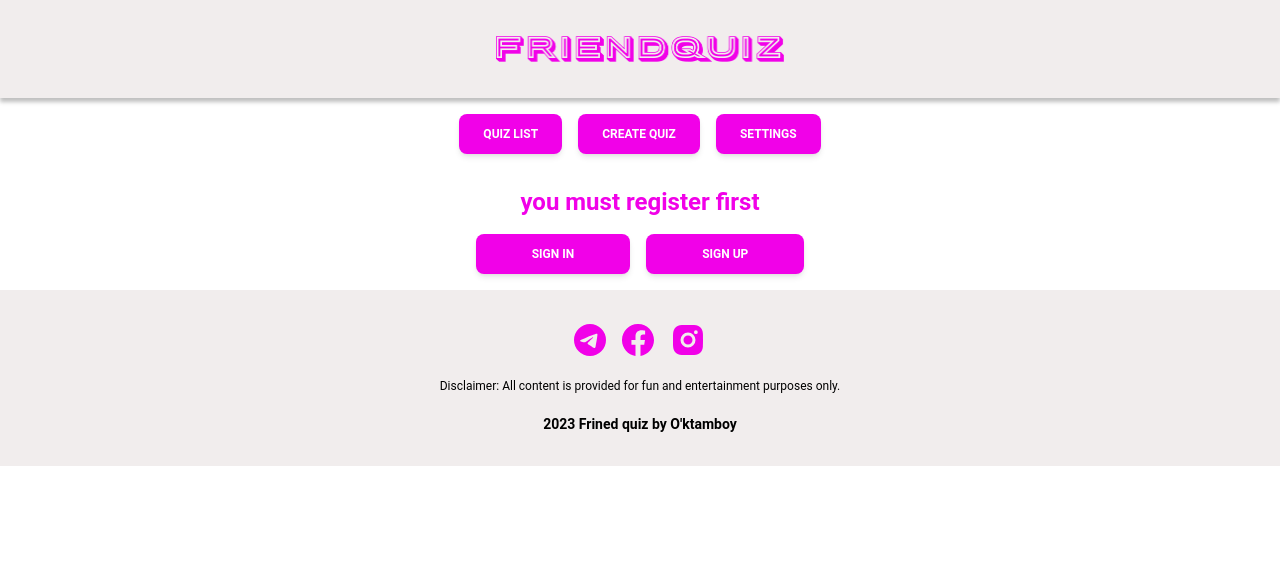
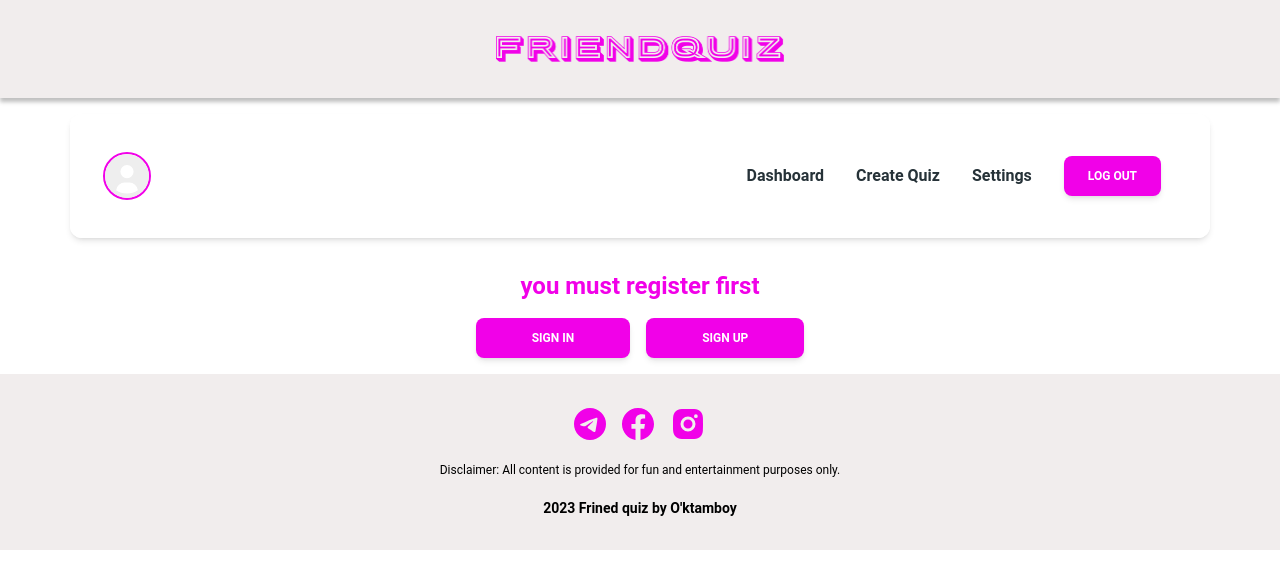
Before and after one commit to oktamboy0411/freandQuiz, a React (Vite) app: page /dashboard in a window 1280 px wide. Shown: the top 588 px of the page. Built offline with nearby package versions, Linux system fonts and the light colour scheme.

Commit message:
add navbar

```diff
--- /dev/null
+++ b/src/assets/AvatarLogo.tsx
@@ -0,0 +1,15 @@
+function AvatarLogo() {
+  return (
+    <svg
+      className="w-12 h-12 text-gray-200 dark:text-gray-700 border-2 rounded-full border-pinkColor"
+      aria-hidden="true"
+      xmlns="http://www.w3.org/2000/svg"
+      fill="currentColor"
+      viewBox="0 0 20 20"
+    >
+      <path d="M10 0a10 10 0 1 0 10 10A10.011 10.011 0 0 0 10 0Zm0 5a3 3 0 1 1 0 6 3 3 0 0 1 0-6Zm0 13a8.949 8.949 0 0 1-4.951-1.488A3.987 3.987 0 0 1 9 13h2a3.987 3.987 0 0 1 3.951 3.512A8.949 8.949 0 0 1 10 18Z" />
+    </svg>
+  );
+}
+
+export default AvatarLogo;
--- a/src/components/layout/Dashboard.tsx
+++ b/src/components/layout/Dashboard.tsx
@@ -1,8 +1,9 @@
 import { Link, Outlet } from "react-router-dom";
 import { RootState } from "../../redux/store/store";
 import { useSelector } from "react-redux";
-import { Button } from "@material-tailwind/react";
+import { Avatar, Button, Navbar, Typography } from "@material-tailwind/react";
 import GetStarted from "../common/getStarted";
+import AvatarLogo from "../../assets/AvatarLogo";
 
 function Dashboard() {
   const user = useSelector((state: RootState) => state.user.userData);
@@ -10,24 +11,34 @@ function Dashboard() {
 
   return (
     <div>
-      <div className=" flex items-center justify-center gap-4 p-4">
+      <Navbar className="mx-auto my-4 max-w-screen-xl px-4 py-2 lg:px-8 lg:py-4 flex items-center justify-between ">
+        <div className="flex items-center justify-start gap-3">
+          { user.userLogo ? <Avatar  withBorder src={user.userLogo  } alt="logo" /> : <AvatarLogo />}
+          <Typography variant="h5" className="text-black">{user.userName}</Typography>
+        </div>
+        <div className=" flex items-center justify-center p-4">
           <Link to={"/dashboard"}>
-          <Button className=" bg-pinkColor">Quiz List</Button>
+            <Typography variant="h6" className="p-4 text-blue-gray-900">Dashboard</Typography>
           </Link>
           <Link to={"/dashboard/create"}>
-          <Button className=" bg-pinkColor">Create Quiz</Button>
+            <Typography variant="h6" className="p-4 text-blue-gray-900">Create Quiz</Typography>
           </Link>
           <Link to={"/dashboard/settings"}>
-          <Button className=" bg-pinkColor">Settings</Button>
+            <Typography variant="h6" className="p-4 text-blue-gray-900">Settings</Typography>
           </Link>
+          <Button className="ml-4 bg-pinkColor">Log Out</Button>
         </div>
-      {"userId" in user ?
-      <Outlet /> :
+      </Navbar>
+      {"userId" in user ? (
+        <Outlet />
+      ) : (
         <div className=" p-4 flex items-center justify-center gap-4 flex-col">
-          <p className=" font-bold text-2xl text-pinkColor">you must register first</p>
+          <p className=" font-bold text-2xl text-pinkColor">
+            you must register first
+          </p>
           <GetStarted />
         </div>
-        }
+      )}
     </div>
   );
 }
```
Lines whose indentation alone changed are shown as unchanged.
